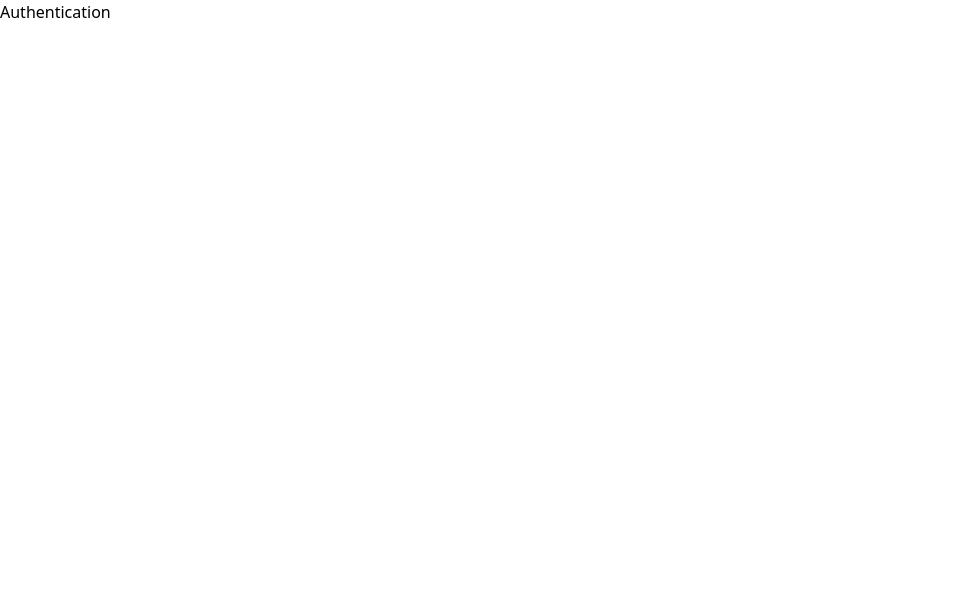
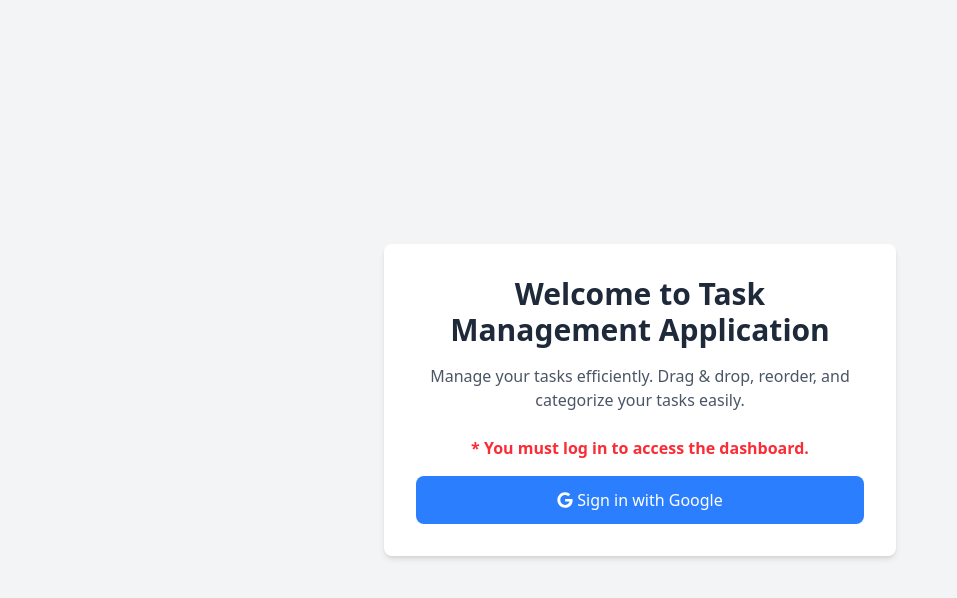
Before and after one commit to masud2005/task-management-client, a React (Vite) app: page / in a window 1280 px wide. Shown: the top 598 px of the page, without its empty margins (0-957 px from the left). Built offline with nearby package versions, Linux system fonts and the light colour scheme; no server answers.

Commit message:
Added Firebase Google Login System Functionality

```diff
--- a/package.json
+++ b/package.json
@@ -16,6 +16,7 @@
     "match-sorter": "^8.0.0",
     "react": "^19.0.0",
     "react-dom": "^19.0.0",
+    "react-icons": "^5.5.0",
     "react-router-dom": "^7.2.0",
     "sort-by": "^1.2.0",
     "tailwindcss": "^4.0.7"
--- a/src/components/Authentication.jsx
+++ b/src/components/Authentication.jsx
@@ -1,9 +1,48 @@
+import { useContext } from "react";
+import { FaGoogle } from "react-icons/fa";
+import { AuthContext } from "../providers/AuthProvider";
+import { useLocation, useNavigate } from "react-router-dom";
 
 const Authentication = () => {
+    const { googleSignIn } = useContext(AuthContext);
+    const navigate = useNavigate();
+    const location = useLocation();
+    console.log(location);
+
+    const handleLogin = () => {
+        // console.log('click');
+        googleSignIn()
+            .then(result => {
+                console.log(result.user);
+                navigate('dashboard');
+            })
+            .catch(error => {
+                console.log(error.message);
+            })
+    };
+
     return (
-        <div>
-            Authentication
-        </div>
+        <>
+            {/* { */}
+
+            <div className={`${location.pathname === 'dashboard' && 'hidden'} flex flex-col items-center justify-center min-h-screen bg-gray-100 p-6 text-center`}>
+                <div className="bg-white p-8 rounded-lg shadow-md max-w-lg w-full">
+                    <h1 className="text-3xl font-bold text-gray-800 mb-4">Welcome to Task Management Application</h1>
+                    <p className="text-gray-600 mb-6">
+                        Manage your tasks efficiently. Drag & drop, reorder, and categorize your tasks easily.
+                    </p>
+                    <p className="text-red-500 font-semibold mb-4">
+                        * You must log in to access the dashboard.
+                    </p>
+                    <button
+                        onClick={handleLogin}
+                        className="flex items-center justify-center w-full py-3 bg-blue-500 text-white rounded-lg hover:bg-blue-600 transition duration-200">
+                        <FaGoogle /> <span className="ml-1">Sign in with Google</span>
+                    </button>
+                </div>
+            </div>
+            {/* } */}
+        </>
     );
 };
 
--- /dev/null
+++ b/src/components/Dashboard.jsx
@@ -0,0 +1,11 @@
+import React from 'react';
+
+const Dashboard = () => {
+    return (
+        <div className='bg-green-300'>
+            Dashboard
+        </div>
+    );
+};
+
+export default Dashboard;
--- a/src/firebase/firebase.config.js
+++ b/src/firebase/firebase.config.js
@@ -18,4 +18,4 @@ const firebaseConfig = {
 const app = initializeApp(firebaseConfig);
 
 // Initialize Firebase Authentication and get a reference to the service
-const auth = getAuth(app);
+export const auth = getAuth(app);
--- a/src/main.jsx
+++ b/src/main.jsx
@@ -4,10 +4,13 @@ import './index.css'
 // import App from './App.jsx'
 import { RouterProvider } from 'react-router-dom'
 import router from './routes/Routes.jsx'
+import AuthProvider from './providers/AuthProvider.jsx'
 
 createRoot(document.getElementById('root')).render(
   <StrictMode>
     {/* <App /> */}
-    <RouterProvider router={router} />
+    <AuthProvider>
+      <RouterProvider router={router} />
+    </AuthProvider>
   </StrictMode>,
 )
--- /dev/null
+++ b/src/providers/AuthProvider.jsx
@@ -0,0 +1,40 @@
+import { GoogleAuthProvider, onAuthStateChanged, signInWithPopup } from 'firebase/auth';
+import React, { createContext, useEffect, useState } from 'react';
+import { auth } from '../firebase/firebase.config';
+
+export const AuthContext = createContext(null);
+
+const AuthProvider = ({ children }) => {
+    const [loading, setLoading] = useState(true);
+    const [user, setUser] = useState(null);
+    console.log(user);
+
+    const provider = new GoogleAuthProvider();
+
+    const googleSignIn = () => {
+        setLoading(true);
+        return signInWithPopup(auth, provider);
+    };
+
+    useEffect(() => {
+        const unsubscribe = onAuthStateChanged(auth, (currentUser) => {
+            setUser(currentUser);
+            setLoading(false);
+        });
+        return () => unsubscribe();
+    }, []);
+
+    const authInfo = {
+        googleSignIn,
+        user,
+        loading
+    };
+
+    return (
+        <AuthContext.Provider value={authInfo}>
+            {children}
+        </AuthContext.Provider>
+    );
+};
+
+export default AuthProvider;
--- a/src/routes/Routes.jsx
+++ b/src/routes/Routes.jsx
@@ -1,12 +1,17 @@
 
 import { createBrowserRouter } from "react-router-dom";
 import Authentication from "../components/Authentication";
+import Dashboard from "../components/Dashboard";
 
 
 const router = createBrowserRouter([
     {
         path: '/',
         element: <Authentication />
+    },
+    {
+        path: '/dashboard',
+        element: <Dashboard />
     }
 ])
 
```
Also changed, not shown: 1 other file (tests, documents, lock files or other folders).
